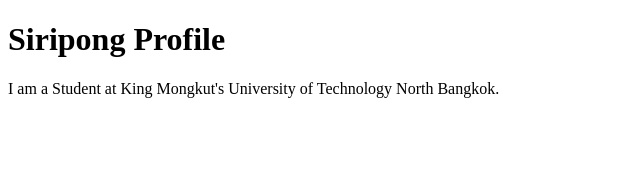
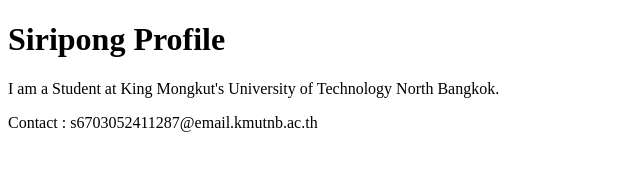
Before and after one commit to LightVolt/github-desktop-project, a plain HTML site: page index.html in a window 1280 px wide. Shown: the whole page, without its empty margins (0-640 px from the left). Drawn offline with Linux system fonts and the light colour scheme.

Commit message:
Add Contact me
Add Contact me

```diff
--- a/index.html
+++ b/index.html
@@ -9,5 +9,6 @@
     <h1>Siripong Profile</h1>
     <p>I am a Student at King Mongkut's University of
         Technology North Bangkok.</p>
+    <footer>Contact : s6703052411287@email.kmutnb.ac.th</footer>
 </body>
 </html>
```
